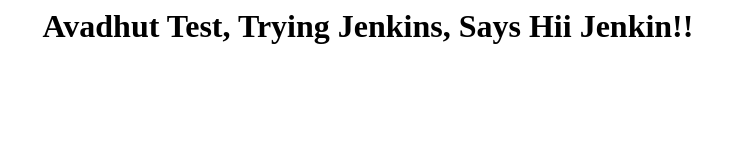
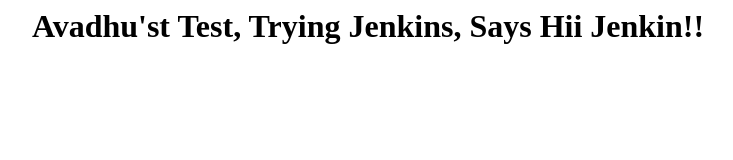
Before and after one commit to MadAcp/avadhut-test, a plain HTML site: page index.html in a window 1280 px wide. Shown: the whole page, without its empty margins (272-1005 px from the left). Drawn offline with Linux system fonts and the light colour scheme.

Commit message:
Update index.html

```diff
--- a/index.html
+++ b/index.html
@@ -5,6 +5,6 @@
         </title>
     </head>
     <body>
-        <h1 style="text-align: center;">Avadhut Test, Trying Jenkins, Says Hii Jenkin!!</h1>
+        <h1 style="text-align: center;">Avadhu'st Test, Trying Jenkins, Says Hii Jenkin!!</h1>
     </body>
 </html>
```
